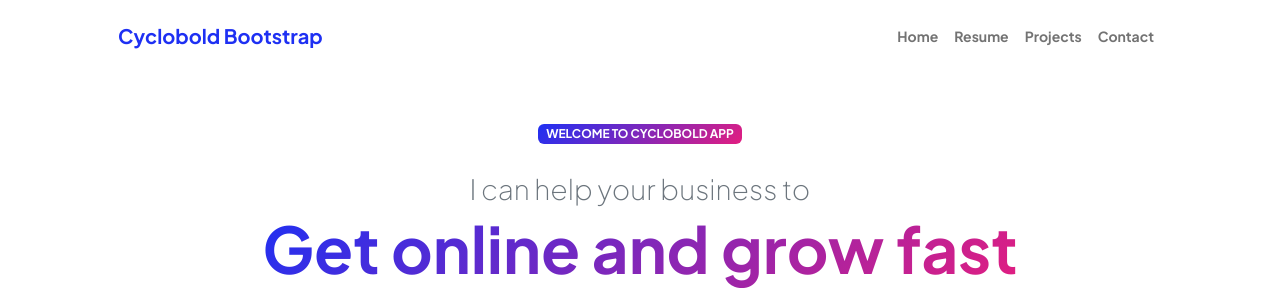
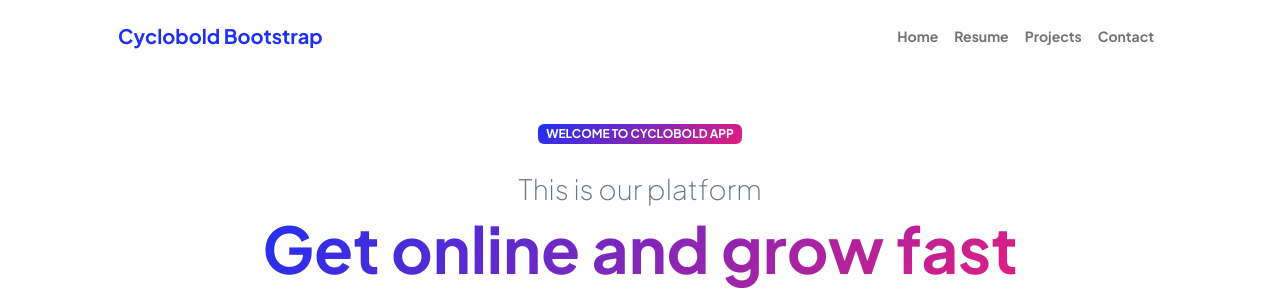
Before and after one commit to theoafactor/SimplePersonal, a plain HTML site: page index.html in a window 1280 px wide. Shown: the top 290 px of the page. Drawn offline with nearby package versions, Linux system fonts and the light colour scheme.

Commit message:
Changed titles

```diff
--- a/index.html
+++ b/index.html
@@ -42,7 +42,7 @@
                             <!-- Header text content-->
                             <div class="text-center text-xxl-start">
                                 <div class="badge bg-gradient-primary-to-secondary text-white mb-4"><div class="text-uppercase"> Welcome to Cyclobold App</div></div>
-                                <div class="fs-3 fw-light text-muted">I can help your business to</div>
+                                <div class="fs-3 fw-light text-muted">This is our platform</div>
                                 <h1 class="display-3 fw-bolder mb-5"><span class="text-gradient d-inline">Get online and grow fast</span></h1>
                                 <div class="d-grid gap-3 d-sm-flex justify-content-sm-center justify-content-xxl-start mb-3">
                                     <a class="btn btn-primary btn-lg px-5 py-3 me-sm-3 fs-6 fw-bolder" href="resume.html">Resume</a>
```
